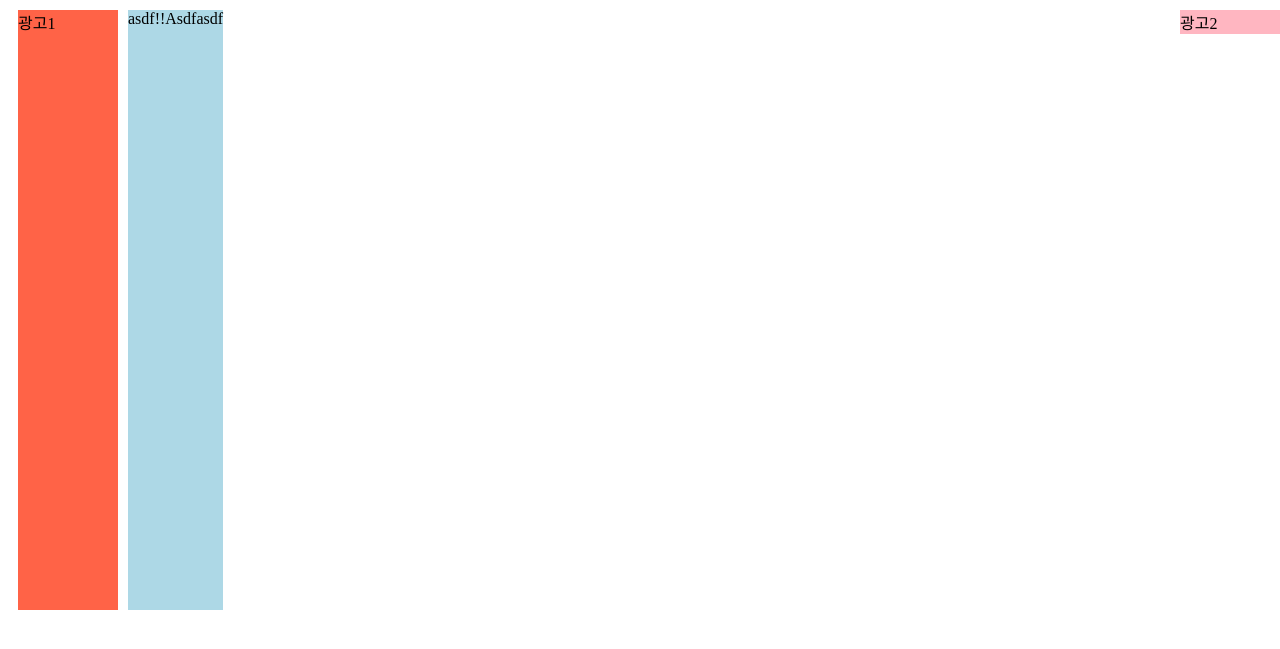
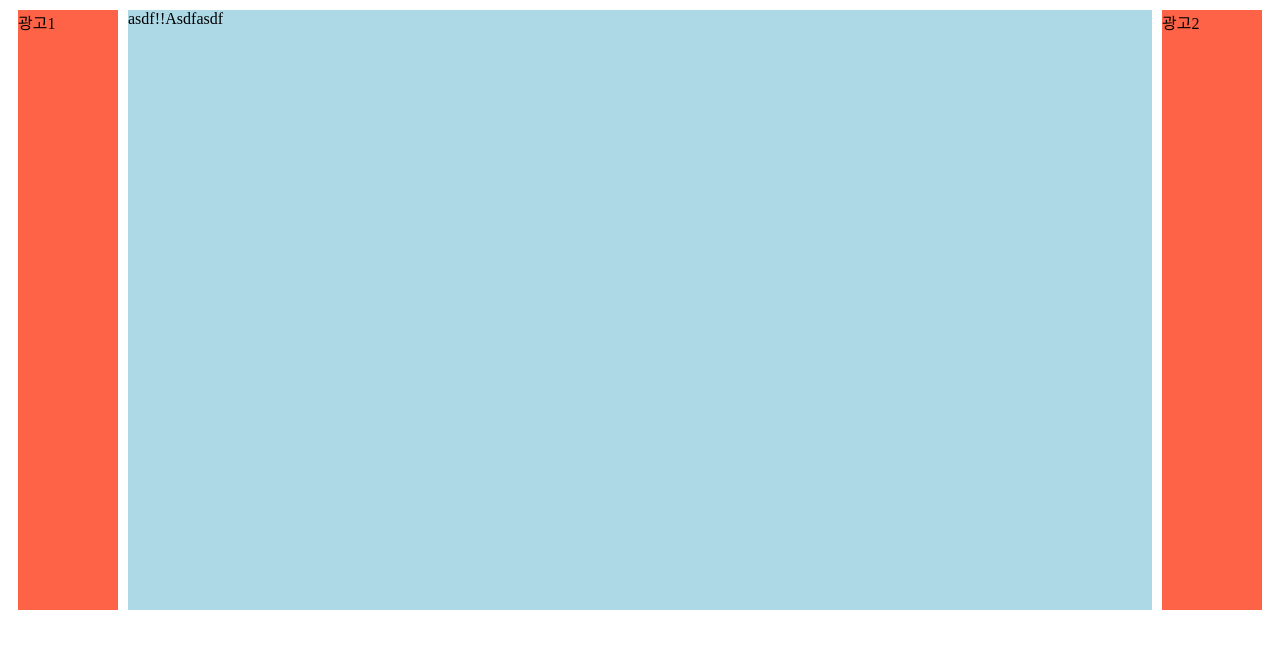
Before and after one commit to duckey-kim/duckey-kim.github.io, a Jekyll site: the page assets/images/123.html, which Jekyll copies as it is, in a window 1280 px wide. Shown: the top 649 px of the page. Built offline with Jekyll 4.4.1, drawn with Linux system fonts in a browser that asks for light colours.

Commit message:
left right aside

```diff
--- a/assets/images/123.css
+++ b/assets/images/123.css
@@ -1,34 +1,38 @@
 .sectionWrap {
-    display: flex;
+    display:grid;
+    grid-template-columns:100px 1fr 100px;
+    grid-template-rows:600px;
 
     margin: 10px;
-    position: relative;
+
+
 
 
 }
-
-.sectionWrap .Ad {
-    width: 1fr;
+.sectionWrap .Ad{
+    position:relative;
+}
+.sectionWrap .leftAd {
 
 }
 
-.sectionWrap .leftAd {
-    background: tomato;
-    left: 0;
-    width: 100px;
-}
+.sectionWrap section{
 
-.sectionWrap section {
-    width: 8fr;
-    height: 600px;
+
     background: lightblue;
     margin-left: 10px;
     margin-right: 10px;
+    justify-content:stretch;
+    align-content:stretch;
 }
 
 .sectionWrap .rightAd {
-    background: lightpink;
+
+}
+.Ad .adbox{
     width: 100px;
+    height: 600px;
     position:fixed;
-    right: 0;
+    background:tomato;
+
 }
--- a/assets/images/123.html
+++ b/assets/images/123.html
@@ -10,9 +10,9 @@
 
 <body>
     <div class="sectionWrap">
-        <aside class="Ad leftAd">광고1</aside>
+        <aside class="Ad leftAd"><div class="adbox">광고1</div></aside>
         <section>asdf!!Asdfasdf</section>
-        <aside class="Ad rightAd">광고2</aside>
+        <aside class="Ad rightAd"><div class="adbox">광고2</div></aside>
     </div>
 
 
```
